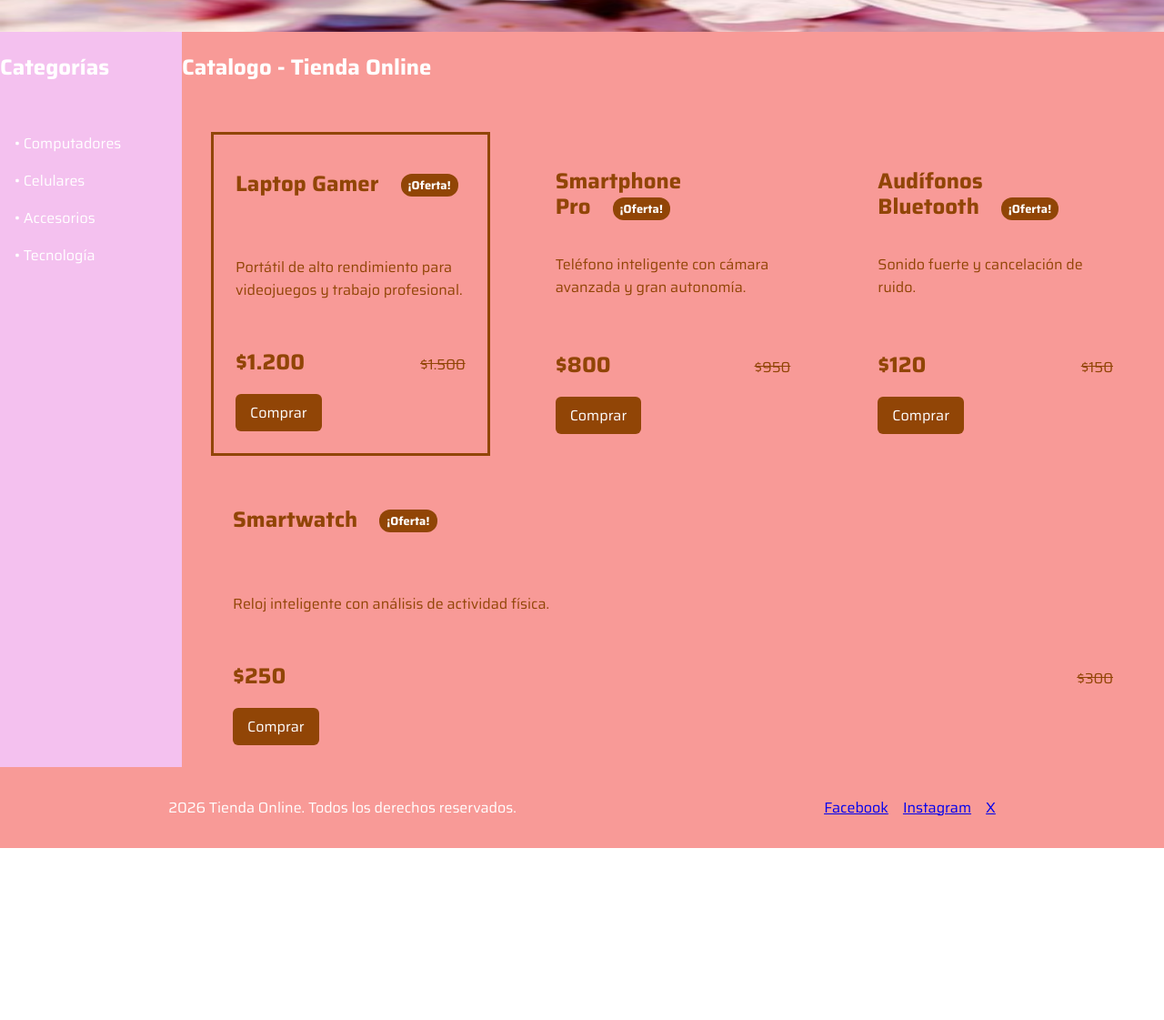
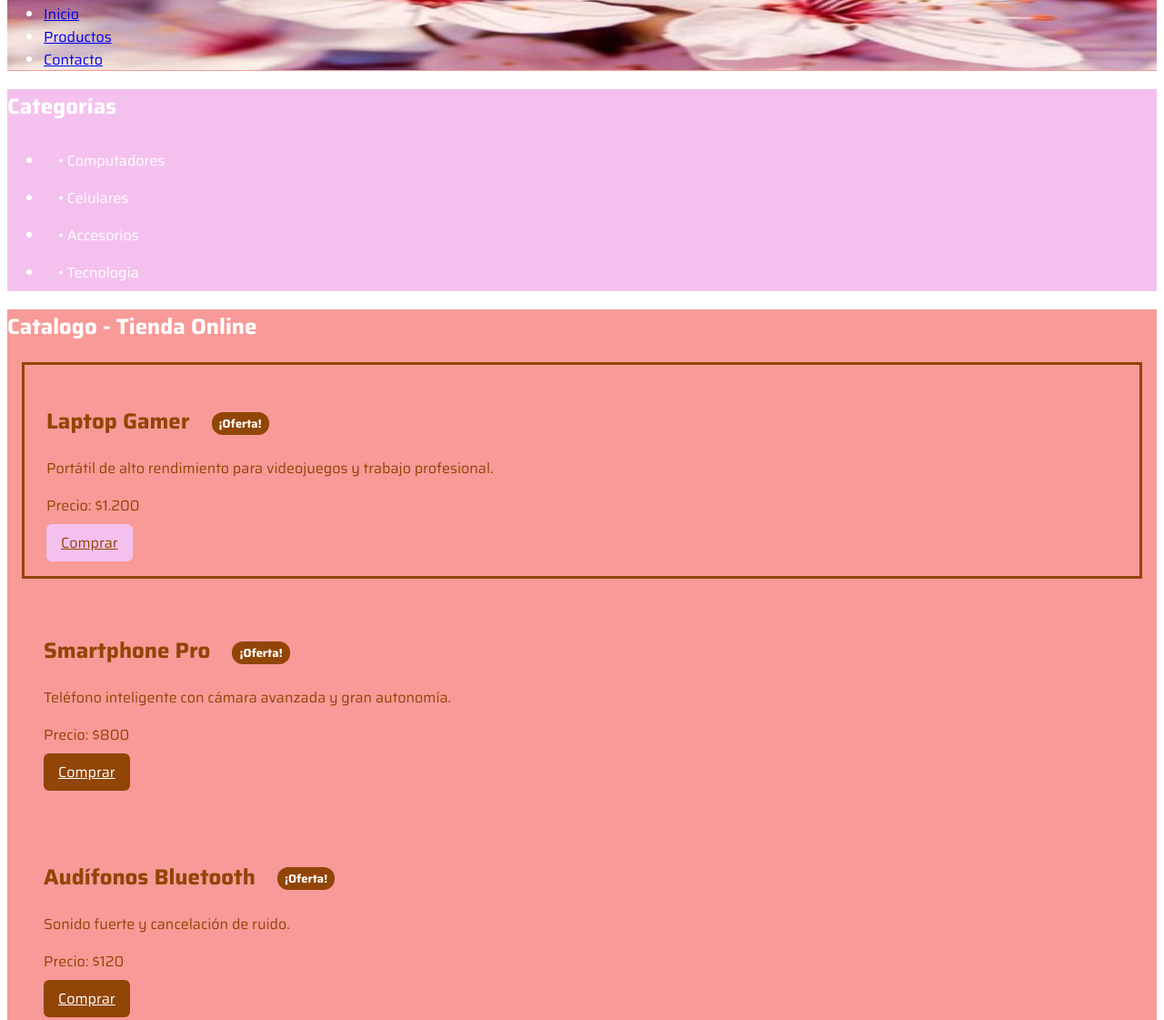
Before and after one commit to NatalyNavarro/CSS, a plain HTML site: page index.html in a window 1280 px wide. Shown: the part 90-1211 px from the top of the page at 91% size. Before the commit the page ends 1022 px from the top, so only its background shows below. Drawn offline with Linux system fonts and the light colour scheme.

Commit message:
Revert "feat(layout): implementar arquitectura total flexbox en todas las vistas y componentes del proyecto"
This reverts commit 04f3b7107014503bf1262f0058824d0664871d49.

```diff
--- a/components/botones.css
+++ b/components/botones.css
@@ -1,6 +1,4 @@
 .btn {
-  display: inline-block;
-  text-decoration: none;
   color: var(--color-texto);
   background-color: var(--color-secundario);
   padding: var(--espaciado-pequeño) var(--espaciado-medio);
@@ -10,7 +8,7 @@
   transition: background-color 0.3s ease, transform 0.1s ease;
 }
 
-.btn:hover {
+.btn-:hover {
   background-color: var(--color-boton);
 }
 
--- a/components/footer.css
+++ /dev/null
@@ -1,14 +0,0 @@
-.footer {
-  display: flex;
-  justify-content: space-around;
-  align-items: center;
-  padding: var(--espaciado-medio);
-}
-
-.footer__list {
-  display: flex;
-  gap: var(--espaciado-medio);
-  list-style: none;
-  margin: 0;
-  padding: 0;
-}
--- a/components/header.css
+++ /dev/null
@@ -1,14 +0,0 @@
-.header {
-  display: flex;
-  justify-content: space-between;
-  align-items: center;
-  padding: var(--espaciado-medio);
-}
-
-.header__list {
-  display: flex;
-  gap: var(--espaciado-medio);
-  list-style: none;
-  margin: 0;
-  padding: 0;
-}
--- a/components/menu-lateral.css
+++ b/components/menu-lateral.css
@@ -1,15 +1,5 @@
-.aside {
-  display: flex;
-  flex-direction: column;
-  gap: var(--espaciado-grande);
-  width: 200px;
+aside {
   background-color: var(--color-primario);
-}
-
-.aside__list {
-  list-style: none;
-  margin: 0;
-  padding: 0;
 }
 
 .aside__link {
--- a/components/tarjetas.css
+++ b/components/tarjetas.css
@@ -1,31 +1,9 @@
-.catalogo__lista {
-  display: flex;
-  flex-wrap: wrap;
-  gap: var(--espaciado-medio);
-  padding: var(--espaciado-medio);
-}
-
-.catalogo__item {
-  flex:1 1 200px;
-}
-
 .card {
-  display: flex;
-  flex-direction: column;
-  height: 100%;
-  flex: 1 1 200px;
   position: relative;
   color: var(--color-secundario);
   padding: var(--espaciado-grande);
   margin: var(--espaciado-medio);
 }
-
-.card__title {
-  margin-top: var(--espaciado-medio);
-  line-height: 1.2;
-  min-height: 2.4em;
-}
-
 
 .card__title::after {
   content: "¡Oferta!";
@@ -39,34 +17,6 @@
   vertical-align: middle;
 }
 
-.card__descripcion {
-  flex-grow: 1;
-}
-
-.card__price-wrapper {
-  display: flex;
-  justify-content: space-between;
-  align-items: baseline;
-  margin-bottom: var(--espaciado-medio);
-}
-
-.card__price {
-  margin: 0;
-  font-size: 1.5rem;
-  font-weight: 700;
-}
-
-.card__price--original {
-  font-size: 1rem;
-  font-weight: 400;
-  text-decoration: line-through;
-}
-
-.card__button {
-  align-self: flex-start;
-}
-
-
 .card--destacada {
   border: 3px solid var(--color-secundario);
 }
--- a/index.html
+++ b/index.html
@@ -8,21 +8,20 @@
       <link rel="preconnect" href="https://fonts.gstatic.com" crossorigin>
       <link href="https://fonts.googleapis.com/css2?family=Saira:ital,wght@0,100..900;1,100..900&display=swap" rel="stylesheet">
       <link rel="stylesheet" href="style.css" />
+
   </head>
   <body>
-    <div class="app-layout">
     <header class="header">
       <h1 class="header__title">Mi catalogo - Tienda Online</h1>
       <nav class="header__nav">
         <ul class="header__list">
-            <li class="header__item"><a class="header__link" href="#">Inicio</a></li>
-            <li class="header__item"><a class="header__link" href="#">Productos</a></li>
-            <li class="header__item"><a class="header__link" href="#">Contacto</a></li>
+          <li class="header__item"><a href="#">Inicio</a></li>
+          <li class="header__item"><a href="#">Productos</a></li>
+          <li class="header__item"><a href="#">Contacto</a></li>
         </ul>
       </nav>
     </header>
 
-      <div class="main-wrapper">
     <aside class="aside">
       <h2 class="aside__title">Categorías</h2>
       <ul class="aside__list">
@@ -37,66 +36,44 @@
       <section class="catalogo">
         <h2 class="catalogo__title">Catalogo - Tienda Online</h2>
 
-            <div class="catalogo__lista">
-              <div class="catalogo__item">
         <article class="card card--destacada">
           <h2 class="card__title">Laptop Gamer</h2>
-                <p class="card__descripcion">Portátil de alto rendimiento para videojuegos y trabajo profesional.</p>
-                <div class="card__price-wrapper">
-                  <p class="card__price">$1.200</p>
-                  <p class="card__price card__price--original">$1.500</p>
-                </div>
-                <a href="#" class="btn card__button">Comprar</a>
+          <p class="card__descripcion"> Portátil de alto rendimiento para videojuegos y trabajo profesional.</p>
+          <p class="card__price">Precio: $1.200</p>
+          <a href="#" class="btn btn--secundario">Comprar</a>
         </article>
-              </div>
 
-            <div class="catalogo__item">
         <article class="card">
           <h2 class="card__title">Smartphone Pro</h2>
           <p class="card__descripcion">Teléfono inteligente con cámara avanzada y gran autonomía.</p>
-                <div class="card__price-wrapper">
-                  <p class="card__price">$800</p>
-                  <p class="card__price card__price--original">$950</p>
-                </div>
-                <a href="#" class="btn card__button">Comprar</a>
+          <p class="card__price">Precio: $800</p>
+          <a href="#" class="btn">Comprar</a>
         </article>
-            </div>
 
-            <div class="catalogo__item">
         <article class="card">
           <h2 class="card__title">Audífonos Bluetooth</h2>
           <p class="card__descripcion">Sonido fuerte y cancelación de ruido.</p>
-                <div class="card__price-wrapper">
-                  <p class="card__price">$120</p>
-                  <p class="card__price card__price--original">$150</p>
-                </div>
-                <a href="#" class="btn card__button">Comprar</a>
+          <p class="card__price">Precio: $120</p>
+          <a href="#" class="btn">Comprar</a>
         </article>
-            </div>
 
-            <div class="catalogo__item">
         <article class="card">
           <h2 class="card__title">Smartwatch</h2>
           <p class="card__descripcion">Reloj inteligente con análisis de actividad física.</p>
-                <div class="card__price-wrapper">
-                  <p class="card__price">$250</p>
-                  <p class="card__price card__price--original">$300</p>
-                </div>
-                <a href="#" class="btn card__button">Comprar</a>
+          <p class="card__price">Precio: $250</p>
+          <a href="#" class="btn">Comprar</a>
         </article>
-            </div>
       </section>
     </main>
-      </div>
 
     <footer class="footer">
       <p class="footer__text">2026 Tienda Online. Todos los derechos reservados.</p>
+
       <ul class="footer__list">
-          <li class="footer__item"><a class="footer__link" href="#">Facebook</a></li>
-          <li class="footer__item"><a class="footer__link" href="#">Instagram</a></li>
-          <li class="footer__item"><a class="footer__link" href="#">X</a></li>
+        <li class="footer__item"><a href="#">Facebook</a></li>
+        <li class="footer__item"><a href="#">Instagram</a></li>
+        <li class="footer__item"><a href="#">X</a></li>
       </ul>
     </footer>
-    </div>
   </body>
 </html>
--- a/style.css
+++ b/style.css
@@ -1,8 +1,6 @@
-@import url("components/header.css");
 @import url("components/menu-lateral.css");
 @import url("components/tarjetas.css");
 @import url("components/botones.css");
-@import url("components/footer.css");
 
 :root {
   --color-primario: #f4c1ef;
@@ -19,10 +17,8 @@
 * { box-sizing: border-box; }
 
 body {
-  margin: 0;
   font-family: var(--fuente-principal);
-  font-weight: 400;
-  color: var(--color-texto);
+  font-weight: 400; color: var(--color-texto);
 }
 
 header, main, footer {
@@ -34,18 +30,3 @@ header {
   background-size: 100% 100%;
   background-repeat: no-repeat;
 }
-
-.app-layout {
-  display: flex;
-  flex-direction: column;
-  min-height: 100vh;
-}
-
-.main-wrapper {
-  display: flex;
-  flex: 1;
-}
-
-.main {
-  flex: 1;
-}
```
Also changed, not shown: 1 other file. Lines whose indentation alone changed are shown as unchanged.
